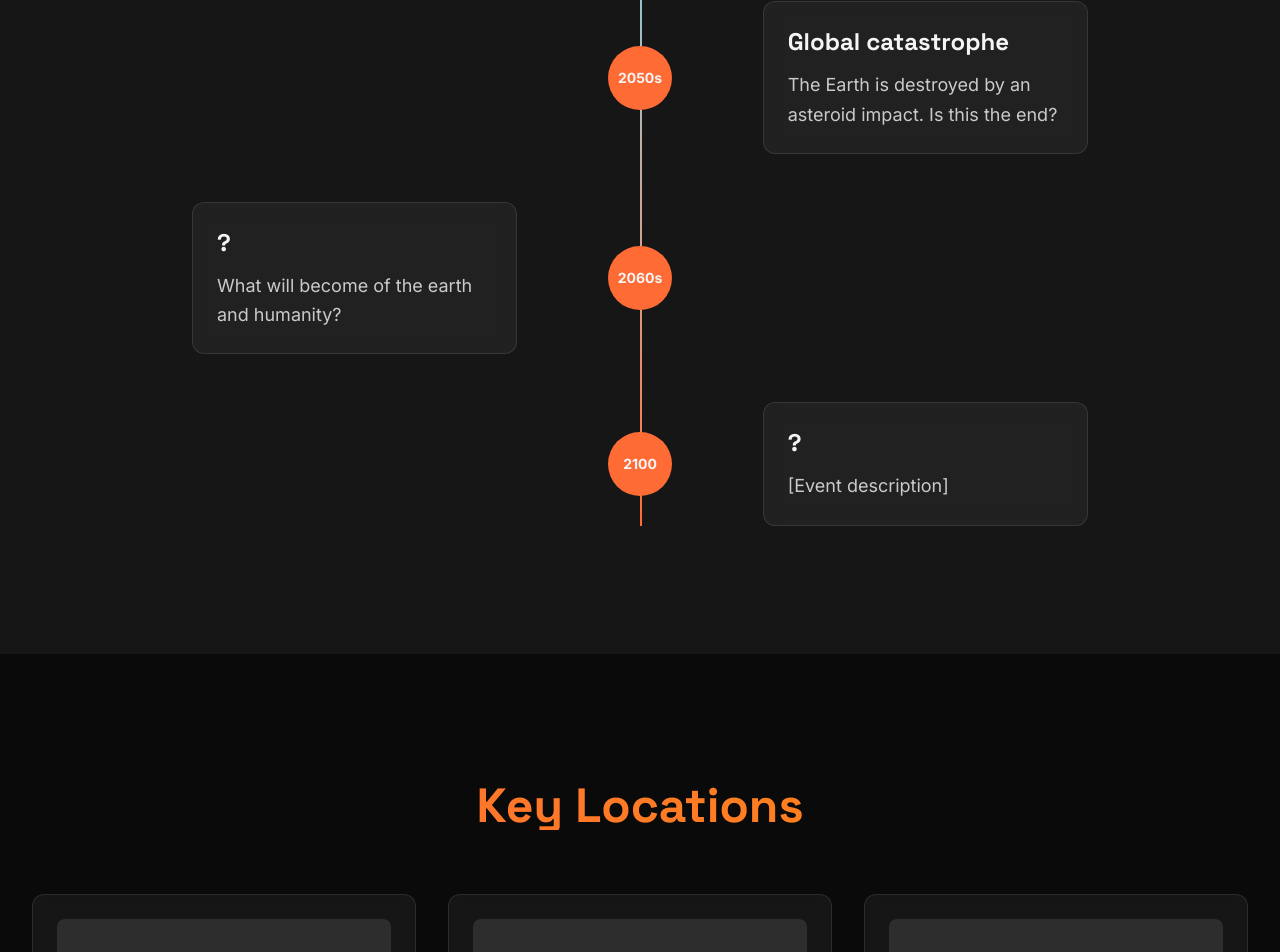
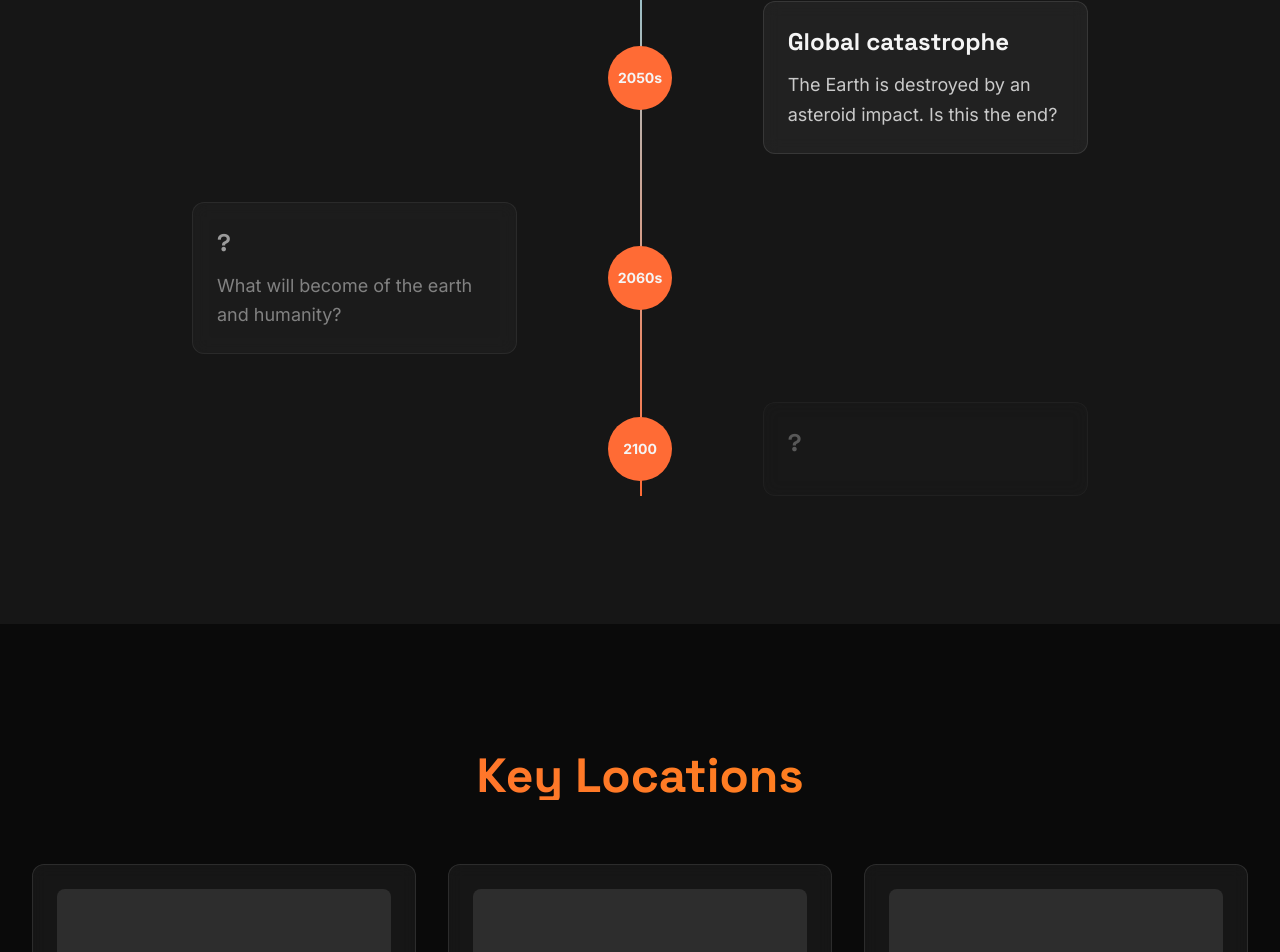
Before and after one commit to missionaurelia/mission-aurelia-website, a React (Vite) app: page /universe in a window 1280 px wide. Shown: the part 1674-2626 px from the top of the page. Built offline with nearby package versions, Linux system fonts and the light colour scheme; the HTML template or start-up script is replaced by a standard one.

Commit message:
Universe timeline: add opacity fade for 2060s (60%) and 2100 (30%), remove 2100 description

```diff
--- a/src/pages/Universe.jsx
+++ b/src/pages/Universe.jsx
@@ -7,7 +7,7 @@ export default function Universe() {
     { year: '2040s', title: 'Expansion', description: 'Private space shuttles and interplanetary colonies become commonplace. Society consists of AIMs, augmented humans, and natural humans. Radical groups influence opinions and establish the term L.I.N.K (Lifelike Integrative Nexus Kin).' },
     { year: '2050s', title: 'Global catastrophe', description: 'The Earth is destroyed by an asteroid impact. Is this the end?' },
     { year: '2060s', title: '?', description: 'What will become of the earth and humanity?' },
-    { year: '2100', title: '?', description: '[Event description]' },
+    { year: '2100', title: '?', description: '' },
   ];
 
   const locations = [
@@ -77,9 +77,16 @@ export default function Universe() {
 
                     {/* Content */}
                     <div className={`ml-24 md:ml-0 md:w-5/12 ${index % 2 === 0 ? 'md:pr-12' : 'md:pl-12'}`}>
-                      <div className="card">
+                      <div
+                        className="card"
+                        style={{
+                          opacity: event.year === '2060s' ? 0.6 : event.year === '2100' ? 0.3 : 1
+                        }}
+                      >
                         <h3 className="text-2xl mb-3">{event.title}</h3>
-                        <p className="text-[var(--color-text)]/80">{event.description}</p>
+                        {event.description && (
+                          <p className="text-[var(--color-text)]/80">{event.description}</p>
+                        )}
                       </div>
                     </div>
                   </motion.div>
```
